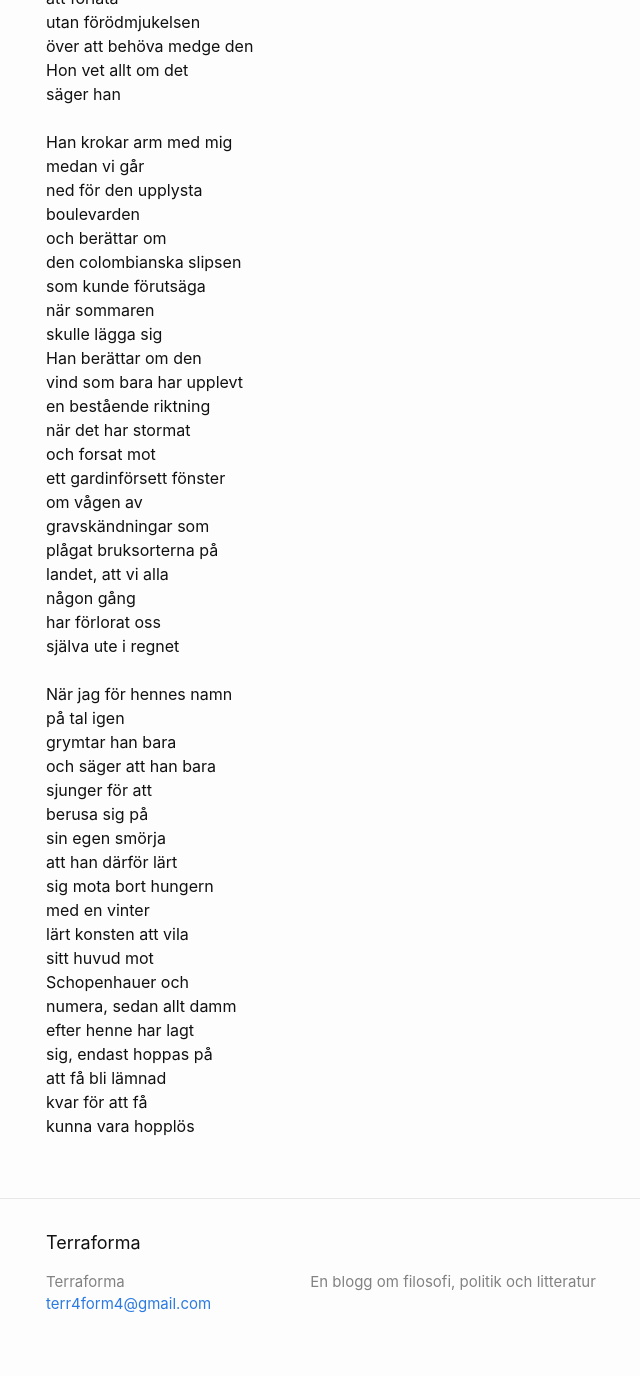
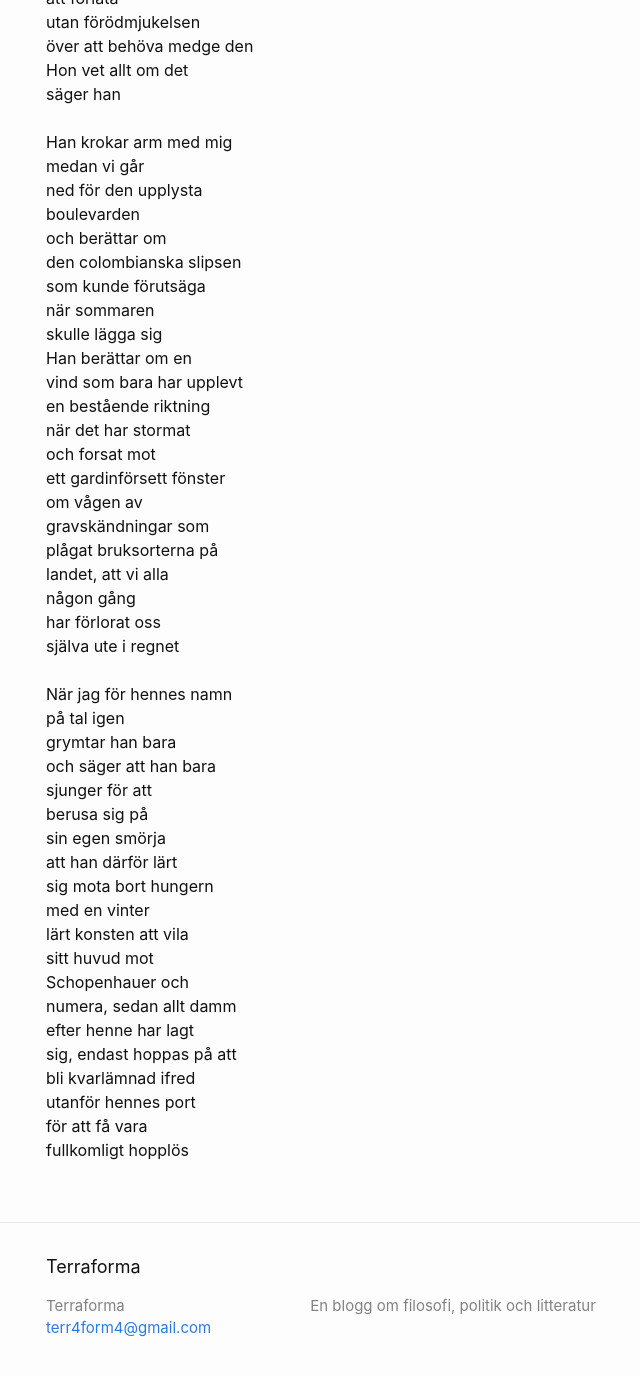
Before and after one commit to terr4form4/terr4form4.github.io, a Jekyll site: the page built from _posts/poesi/2024-01-03-dikter-2023-2024.md, in a window 1280 px wide and 1400 px high, scrolled down 13201 px. Shown: the top 1376 px of the window, without its empty margins (224-864 px from the left). Built offline with Jekyll 4.4.1, drawn with Linux system fonts in a browser that asks for light colours; comment, search, counter and statistics services are not loaded.

Commit message:
moder dikt

```diff
--- a/_posts/poesi/2024-01-03-dikter-2023-2024.md
+++ b/_posts/poesi/2024-01-03-dikter-2023-2024.md
@@ -539,7 +539,7 @@ den colombianska slipsen<br/>
 som kunde förutsäga<br/>
 när sommaren<br/>
 skulle lägga sig<br/>
-Han berättar om den<br/>
+Han berättar om en<br/>
 vind som bara har upplevt<br/>
 en bestående riktning<br/>
 när det har stormat<br/>
@@ -568,7 +568,8 @@ sitt huvud mot<br/>
 Schopenhauer och<br/>
 numera, sedan allt damm<br/>
 efter henne har lagt<br/>
-sig, endast hoppas på<br/>
-att få bli lämnad<br/>
-kvar för att få<br/>
-kunna vara hopplös<br/>
+sig, endast hoppas på att<br/>
+bli kvarlämnad ifred<br/>
+utanför hennes port<br/>
+för att få vara<br/>
+fullkomligt hopplös<br/>
```
